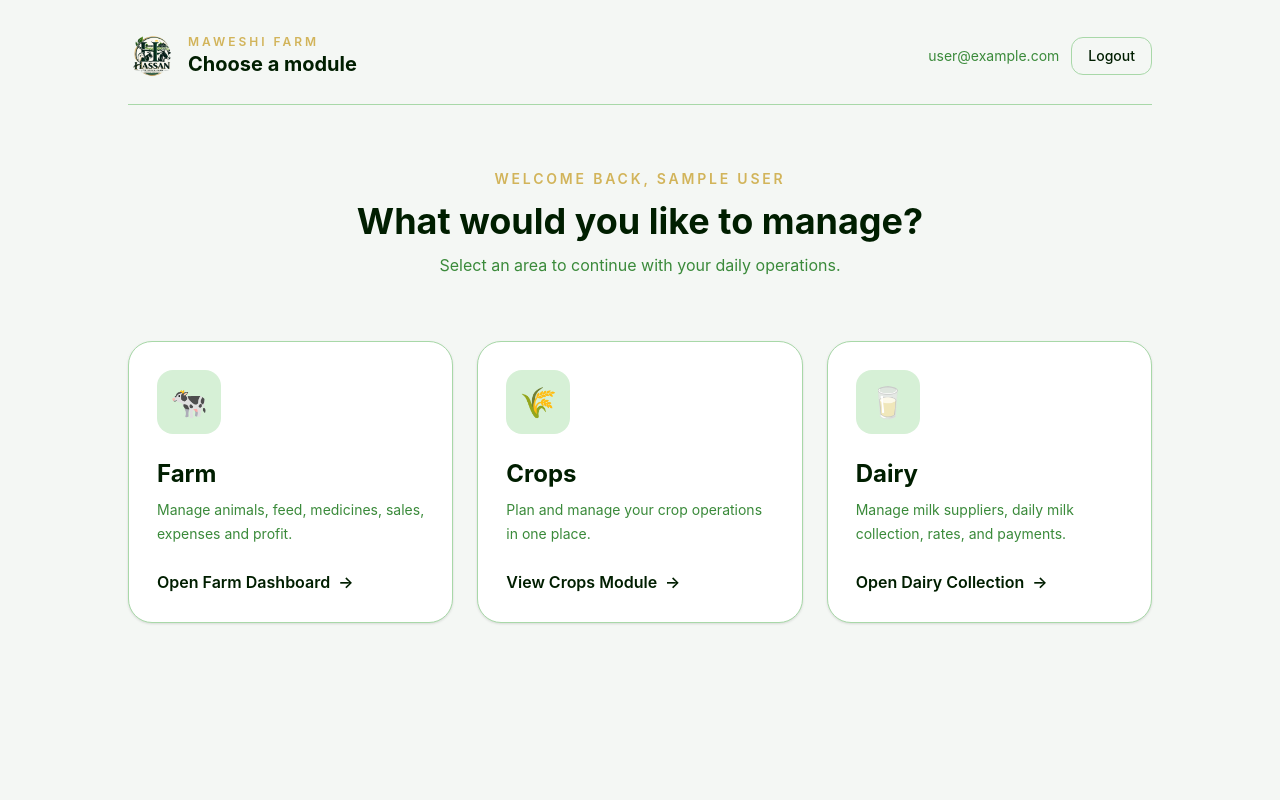
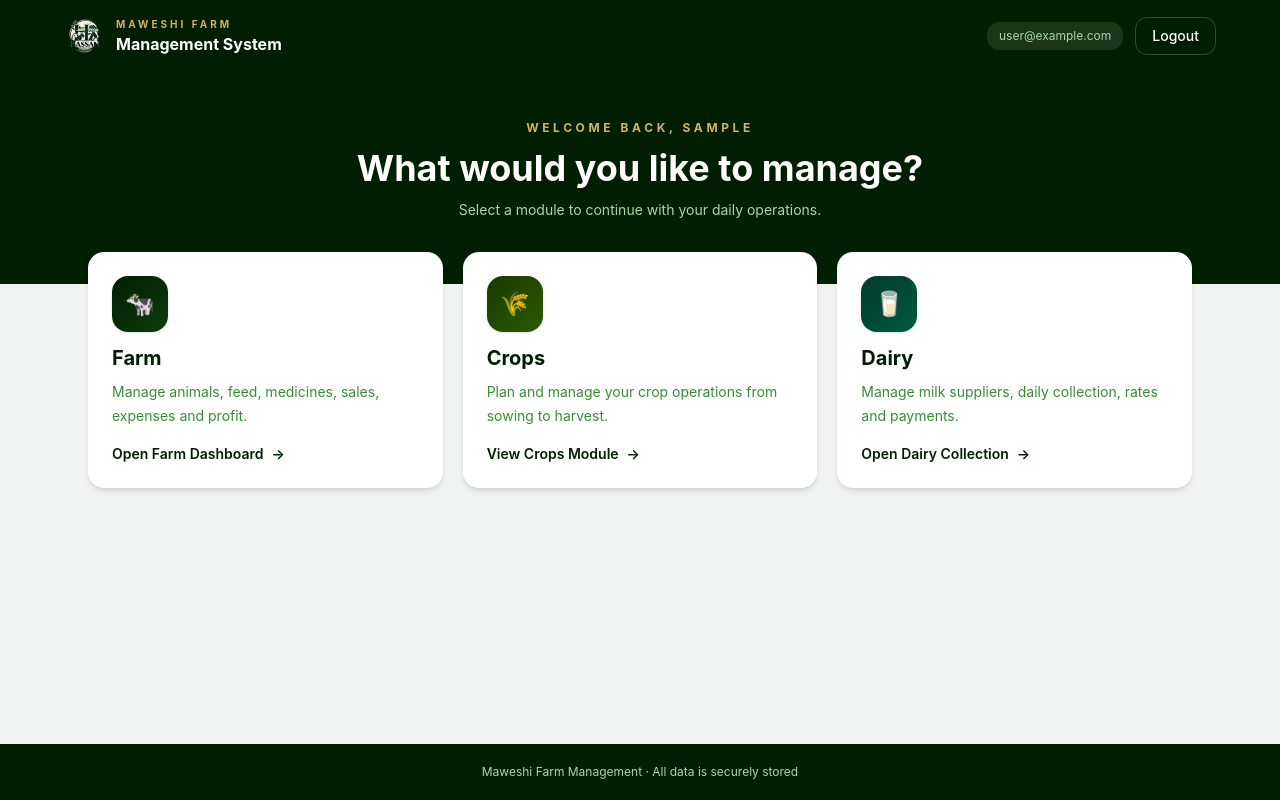
Before and after one commit to ah596/hassanfarm, a React (Vite) app in the folder frontend/: page / in a window 1280 px wide. Built offline with nearby package versions, Linux system fonts and the light colour scheme; no server answers; sample sign-in values are in the browser's storage.

Commit message:
feat: clean professional UI for module select, dashboard, dairy and layout fixes

```diff
--- a/frontend/src/components/Layout.jsx
+++ b/frontend/src/components/Layout.jsx
@@ -78,7 +78,7 @@ export function AppLayout() {
         <aside className="hidden w-64 shrink-0 flex-col bg-[#001e00] lg:flex">
           <div className="sticky top-0 flex h-screen flex-col p-6">
             {/* Logo */}
-            <Link to="/farm" className="mb-8 flex items-center gap-3">
+            <Link to="/" className="mb-8 flex items-center gap-3">
               <img src="/logo.png" alt="Goat Farm logo" className="h-10 w-10 border-0 object-contain" />
               <div>
                 <div className="text-[10px] font-semibold uppercase tracking-[0.3em] text-[#d2b45a]">Maweshi Farm</div>
@@ -152,7 +152,7 @@ export function AppLayout() {
           <header ref={headerRef} className="sticky top-0 z-20 border-b border-[#a8d8a8] bg-white px-3 py-3 sm:px-5 sm:py-4">
             <div className="flex items-center justify-between gap-3">
               {/* Mobile logo */}
-              <Link to="/farm" className="flex items-center gap-2.5 lg:hidden">
+              <Link to="/" className="flex items-center gap-2.5 lg:hidden">
                 <img src="/logo.png" alt="Goat Farm logo" className="h-9 w-9 border-0 object-contain" />
                 <div>
                   <div className="text-[10px] font-semibold uppercase tracking-[0.28em] text-[#d2b45a]">Maweshi Farm</div>
@@ -160,7 +160,7 @@ export function AppLayout() {
                 </div>
               </Link>
               {/* Desktop title */}
-              <Link to="/farm" className="hidden lg:block">
+              <Link to="/" className="hidden lg:block">
                 <div className="text-lg font-bold text-[#001e00]">{activeGroup.label} Operations</div>
               </Link>
 
--- a/frontend/src/pages/ModuleSelect.jsx
+++ b/frontend/src/pages/ModuleSelect.jsx
@@ -8,72 +8,88 @@ const modules = [
     action: 'Open Farm Dashboard',
     path: '/farm',
     icon: '🐄',
-    available: true
+    color: 'from-[#001e00] to-[#0f3d0f]',
   },
   {
     title: 'Crops',
-    description: 'Plan and manage your crop operations in one place.',
+    description: 'Plan and manage your crop operations from sowing to harvest.',
     action: 'View Crops Module',
     path: '/crops',
     icon: '🌾',
-    available: true
+    color: 'from-[#1a3a00] to-[#2d5a00]',
   },
   {
     title: 'Dairy',
-    description: 'Manage milk suppliers, daily milk collection, rates, and payments.',
+    description: 'Manage milk suppliers, daily collection, rates and payments.',
     action: 'Open Dairy Collection',
     path: '/dairy',
     icon: '🥛',
-    available: true
-  }
+    color: 'from-[#003a2a] to-[#005a40]',
+  },
 ];
 
 export default function ModuleSelect() {
   const navigate = useNavigate();
   const { user, logout } = useAuth();
+  const name = user?.displayName?.split(' ')[0] || user?.email?.split('@')[0] || 'there';
 
   return (
-    <div className="min-h-screen bg-[#f4f7f4] px-4 py-8 sm:px-6">
-      <div className="mx-auto max-w-5xl">
-        <header className="flex items-center justify-between gap-4 border-b border-[#a8d8a8] pb-6">
-          <div className="flex items-center gap-3">
-            <img src="/logo.png" alt="Maweshi Farm logo" className="h-12 w-12 object-contain" />
+    <div className="flex min-h-screen flex-col bg-[#f0f4f0]">
+      {/* Header */}
+      <header className="bg-[#001e00] px-6 py-4 shadow-lg">
+        <div className="mx-auto flex max-w-6xl items-center justify-between gap-4">
+          <div className="flex items-center gap-3 cursor-pointer" onClick={() => navigate('/')}>
+            <img src="/logo.png" alt="logo" className="h-10 w-10 object-contain" />
             <div>
-              <div className="text-xs font-semibold uppercase tracking-[0.25em] text-[#d2b45a]">Maweshi Farm</div>
-              <h1 className="text-xl font-bold text-[#001e00]">Choose a module</h1>
+              <div className="text-[10px] font-bold uppercase tracking-[0.3em] text-[#d2b45a]">Maweshi Farm</div>
+              <div className="text-base font-bold text-white">Management System</div>
             </div>
           </div>
           <div className="flex items-center gap-3">
-            <span className="hidden text-sm text-[#3a8a3a] sm:block">{user?.email}</span>
-            <button onClick={logout} className="rounded-xl border border-[#a8d8a8] px-4 py-2 text-sm font-medium text-[#001e00] transition hover:bg-[#d6f0d6]">Logout</button>
+            <span className="hidden rounded-xl bg-white/10 px-3 py-1.5 text-xs text-[#a8d8a8] sm:block">{user?.email}</span>
+            <button onClick={logout} className="rounded-xl border border-white/20 px-4 py-2 text-sm font-medium text-white transition hover:bg-white/10">
+              Logout
+            </button>
           </div>
-        </header>
+        </div>
+      </header>
 
-        <section className="py-12 text-center sm:py-16">
-          <p className="text-sm font-semibold uppercase tracking-[0.2em] text-[#d2b45a]">Welcome back{user?.displayName ? `, ${user.displayName}` : ''}</p>
-          <h2 className="mt-3 text-3xl font-bold text-[#001e00] sm:text-4xl">What would you like to manage?</h2>
-          <p className="mx-auto mt-3 max-w-xl text-[#3a8a3a]">Select an area to continue with your daily operations.</p>
-        </section>
+      {/* Hero */}
+      <section className="bg-[#001e00] px-6 pb-16 pt-12 text-center">
+        <p className="text-xs font-bold uppercase tracking-[0.3em] text-[#d2b45a]">Welcome back, {name}</p>
+        <h1 className="mt-3 text-3xl font-bold text-white sm:text-4xl">What would you like to manage?</h1>
+        <p className="mt-3 text-sm text-[#a8d8a8]">Select a module to continue with your daily operations.</p>
+      </section>
 
-        <div className="grid gap-6 pb-10 md:grid-cols-2 xl:grid-cols-3">
-          {modules.map(module => (
+      {/* Cards */}
+      <div className="mx-auto -mt-8 max-w-6xl flex-1 px-2 pb-16 sm:px-6">
+        <div className="grid grid-cols-3 gap-3 sm:gap-5 md:grid-cols-3">
+          {modules.map(mod => (
             <button
-              key={module.title}
+              key={mod.title}
               type="button"
-              onClick={() => navigate(module.path)}
-              className="group rounded-3xl border border-[#a8d8a8] bg-white p-7 text-left shadow-card transition hover:-translate-y-1 hover:border-[#3a8a3a] hover:shadow-lg focus:outline-none focus:ring-2 focus:ring-[#001e00]"
+              onClick={() => navigate(mod.path)}
+              className="group relative overflow-hidden rounded-2xl bg-white text-left shadow-md transition hover:-translate-y-1 hover:shadow-xl focus:outline-none focus:ring-2 focus:ring-[#001e00]"
             >
-              <div className="flex items-start justify-between gap-4">
-                <span className="flex h-16 w-16 items-center justify-center rounded-2xl bg-[#d6f0d6] text-3xl">{module.icon}</span>
-                {!module.available && <span className="rounded-full bg-[#fff6d8] px-3 py-1 text-xs font-semibold text-[#806300]">Coming soon</span>}
+              <div className="flex flex-col items-center p-4 sm:items-start sm:p-6">
+                <div className={`inline-flex h-14 w-14 items-center justify-center rounded-2xl bg-gradient-to-br ${mod.color} text-2xl shadow`}>
+                  {mod.icon}
+                </div>
+                <h3 className="mt-3 text-base font-bold text-[#001e00] sm:text-xl">{mod.title}</h3>
+                <p className="mt-2 hidden text-sm leading-6 text-[#3a8a3a] sm:block">{mod.description}</p>
+                <div className="mt-4 hidden items-center gap-2 text-sm font-semibold text-[#001e00] transition group-hover:gap-3 sm:flex">
+                  {mod.action} <span>→</span>
+                </div>
               </div>
-              <h3 className="mt-6 text-2xl font-bold text-[#001e00]">{module.title}</h3>
-              <p className="mt-2 min-h-12 text-sm leading-6 text-[#3a8a3a]">{module.description}</p>
-              <span className="mt-6 inline-flex font-semibold text-[#001e00] group-hover:text-[#3a8a3a]">{module.action} <span className="ml-2">→</span></span>
             </button>
           ))}
         </div>
       </div>
+
+      {/* Footer */}
+      <footer className="bg-[#001e00] px-6 py-5 text-center">
+        <div className="text-xs text-[#a8d8a8]">Maweshi Farm Management · All data is securely stored</div>
+      </footer>
     </div>
   );
 }
```
